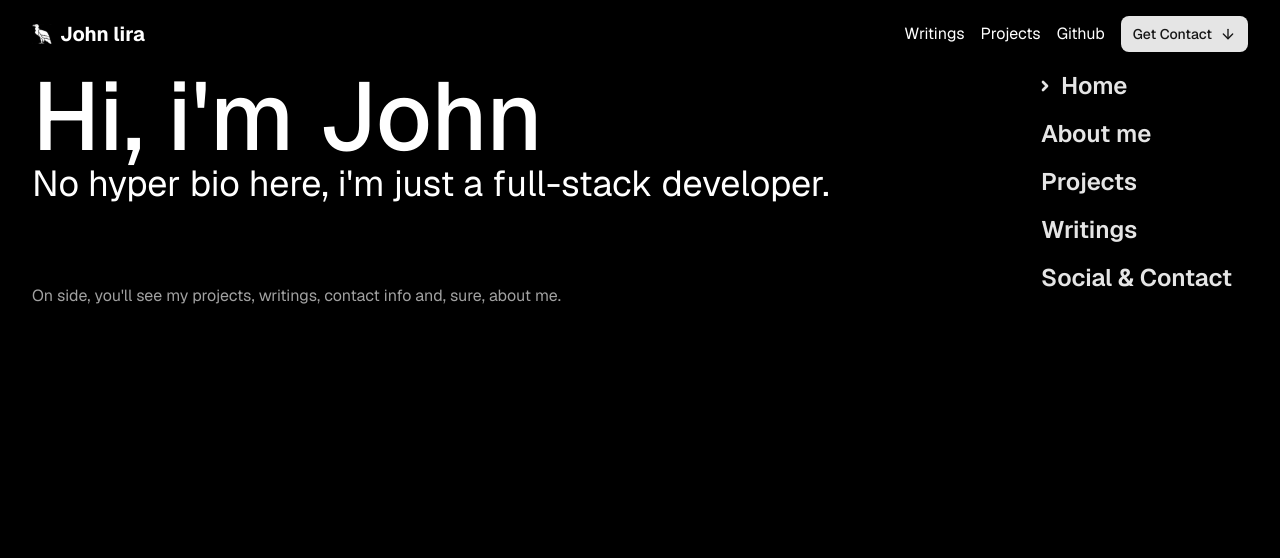
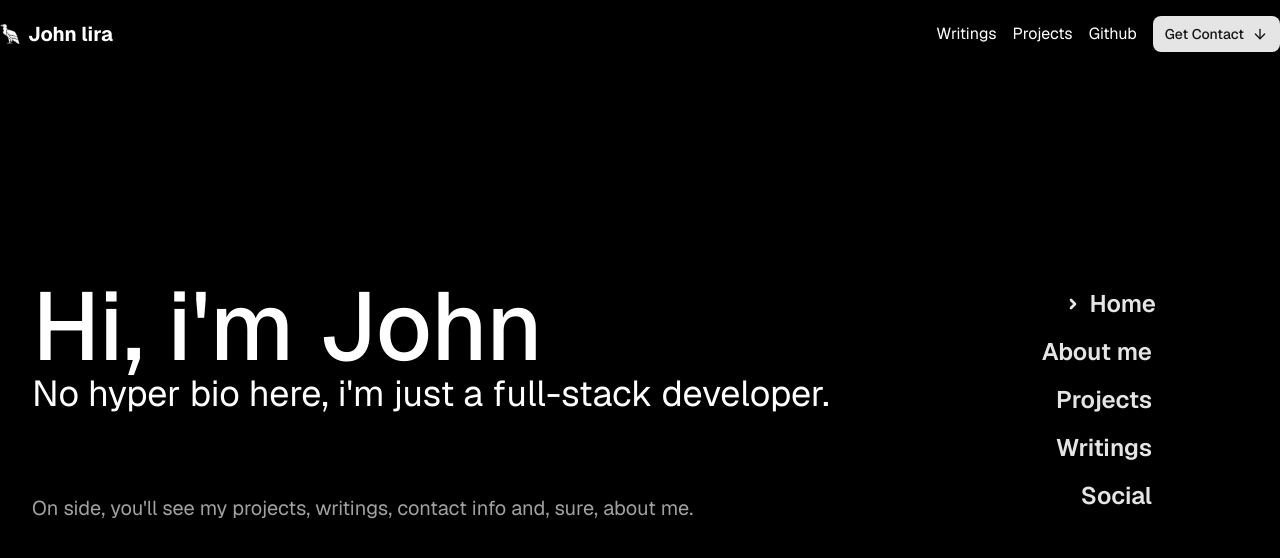
Before and after one commit to johnliradev/site, a Next.js app: page / in a window 1280 px wide. Shown: the top 558 px of the page. Built offline with nearby package versions, Linux system fonts and the light colour scheme.

Commit message:
update: Update animations e layout home page

```diff
--- a/src/app/layout.tsx
+++ b/src/app/layout.tsx
@@ -20,9 +20,9 @@ export default function RootLayout({
   return (
     <html lang="en">
       <body
-        className={`${geist.className}  antialiased min-h-screen transition-all bg-black text-white duration-150`}
+        className={`${geist.className} dark antialiased  transition-all bg-black text-white duration-150`}
       >
-        <div className="dark mx-auto flex flex-col items-center  w-[95%] max-w-[1420px]">
+        <div className="relative mx-auto flex flex-col items-center justify-center min-h-screen   w-[95%] max-w-[1420px]">
           <Header />
           {children}
         </div>
--- a/src/app/page.tsx
+++ b/src/app/page.tsx
@@ -6,13 +6,12 @@ import { Button } from "@/components/ui/button";
 import { WritingsPreview } from "@/components/WritingsPreview";
 import { ChevronRight } from "lucide-react";
 import { useState } from "react";
-import { motion } from "motion/react";
 
 export default function Home() {
   const [selected, SetSelected] = useState<string>("home");
   return (
     <>
-      <div className="flex justify-between w-full">
+      <div className="flex justify-between w-full relative">
         {/* Viewer */}
         {selected === "home" && <Hero />}
         {selected === "about" && <p>building</p>}
@@ -20,12 +19,7 @@ export default function Home() {
         {selected === "writings" && <WritingsPreview />}
         {selected === "social" && <SocialCard />}
         {/* Selector */}
-        <motion.ul
-          className="flex flex-col gap-3"
-          initial={{ opacity: 0, x: 80 }}
-          animate={{ opacity: 1, x: 0 }}
-          transition={{ duration: 0.6, ease: "easeOut" }}
-        >
+        <ul className="flex flex-col gap-3 text-end absolute right-20 top-1/2 -translate-y-1/2 z-50">
           <li>
             <Button
               variant={"link"}
@@ -83,10 +77,10 @@ export default function Home() {
               {selected === "social" && (
                 <ChevronRight strokeWidth={4} size={36} />
               )}
-              Social & Contact
+              Social
             </Button>
           </li>
-        </motion.ul>
+        </ul>
       </div>
     </>
   );
--- a/src/components/Header/index.tsx
+++ b/src/components/Header/index.tsx
@@ -12,7 +12,7 @@ export const Header = () => {
       initial={{ opacity: 0, y: -40 }}
       animate={{ opacity: 1, y: 0 }}
       transition={{ duration: 0.6, ease: "easeOut" }}
-      className="flex items-center justify-between w-full py-4 "
+      className="fixed top-4 flex items-center justify-between w-full  max-w-[1420] mx-auto "
     >
       <Link href="/" className="flex items-center gap-2">
         <Image src={vultureIcon} alt="Vulture icon" width={20} />
--- a/src/components/Hero/index.tsx
+++ b/src/components/Hero/index.tsx
@@ -32,7 +32,7 @@ export const Hero = () => {
         initial={{ opacity: 0, y: 40 }}
         animate={{ opacity: 1, y: 0 }}
         transition={{ duration: 0.6, delay: 0.8, ease: "easeOut" }}
-        className="text-muted-foreground"
+        className="text-xl text-muted-foreground"
       >
         On side, you'll see my projects, writings, contact info and, sure, about
         me.
--- a/src/components/ProjectsPreview/index.tsx
+++ b/src/components/ProjectsPreview/index.tsx
@@ -8,7 +8,7 @@ import { motion } from "motion/react";
 export const ProjectsPreview = () => {
   return (
     <motion.div
-      className="w-full"
+      className="w-full max-w-3xl"
       initial={{ opacity: 0, y: 40 }}
       animate={{ opacity: 1, y: 0 }}
       transition={{ duration: 0.6, ease: "easeOut" }}
--- a/src/components/SocialCard/index.tsx
+++ b/src/components/SocialCard/index.tsx
@@ -13,7 +13,7 @@ export const SocialCard = () => {
         <motion.div
           initial={{ opacity: 0, y: 40 }}
           animate={{ opacity: 1, y: 0 }}
-          transition={{ duration: 0.6, ease: "easeOut" }}
+          transition={{ duration: 0.6, delay: 0.2, ease: "easeOut" }}
         >
           <Button size={"xl"}>
             <p>Download my CV</p>
@@ -23,7 +23,7 @@ export const SocialCard = () => {
         <motion.div
           initial={{ opacity: 0, y: 40 }}
           animate={{ opacity: 1, y: 0 }}
-          transition={{ duration: 0.6, ease: "easeOut" }}
+          transition={{ duration: 0.6, delay: 0.4, ease: "easeOut" }}
         >
           <Button size={"xl"}>
             <p>Get code</p>
--- a/src/components/WritingsPreview/index.tsx
+++ b/src/components/WritingsPreview/index.tsx
@@ -1,6 +1,6 @@
 import { ArrowUpRight } from "lucide-react";
 import { Button } from "../ui/button";
-import { writings } from "../writings/data";
+import { writings } from "../../lib/writings/data";
 import Link from "next/link";
 import { motion } from "motion/react";
 
@@ -13,7 +13,7 @@ export const WritingsPreview = () => {
 
   return (
     <motion.div
-      className="w-full"
+      className="w-full max-w-3xl"
       initial={{ opacity: 0, y: 40 }}
       animate={{ opacity: 1, y: 0 }}
       transition={{ duration: 0.6, ease: "easeOut" }}
@@ -35,8 +35,15 @@ export const WritingsPreview = () => {
       </p>
       <div className="flex flex-col gap-2">
         {previewWritings.map((writing, idx) => (
-          <div
+          <motion.div
             key={idx}
+            initial={{ opacity: 0, y: 40 }}
+            animate={{ opacity: 1, y: 0 }}
+            transition={{
+              duration: 0.6,
+              delay: 0.2 + idx * 0.2,
+              ease: "easeOut",
+            }}
             className="flex items-center justify-between rounded-md bg-muted px-4 py-2 hover:bg-muted/70 transition-colors"
           >
             <span className="truncate text-sm font-medium">
@@ -49,7 +56,7 @@ export const WritingsPreview = () => {
                 day: "numeric",
               })}
             </span>
-          </div>
+          </motion.div>
         ))}
       </div>
     </motion.div>
```
Also changed, not shown: src/lib/writings/data.ts (renamed from src/components/writings/data.ts).
